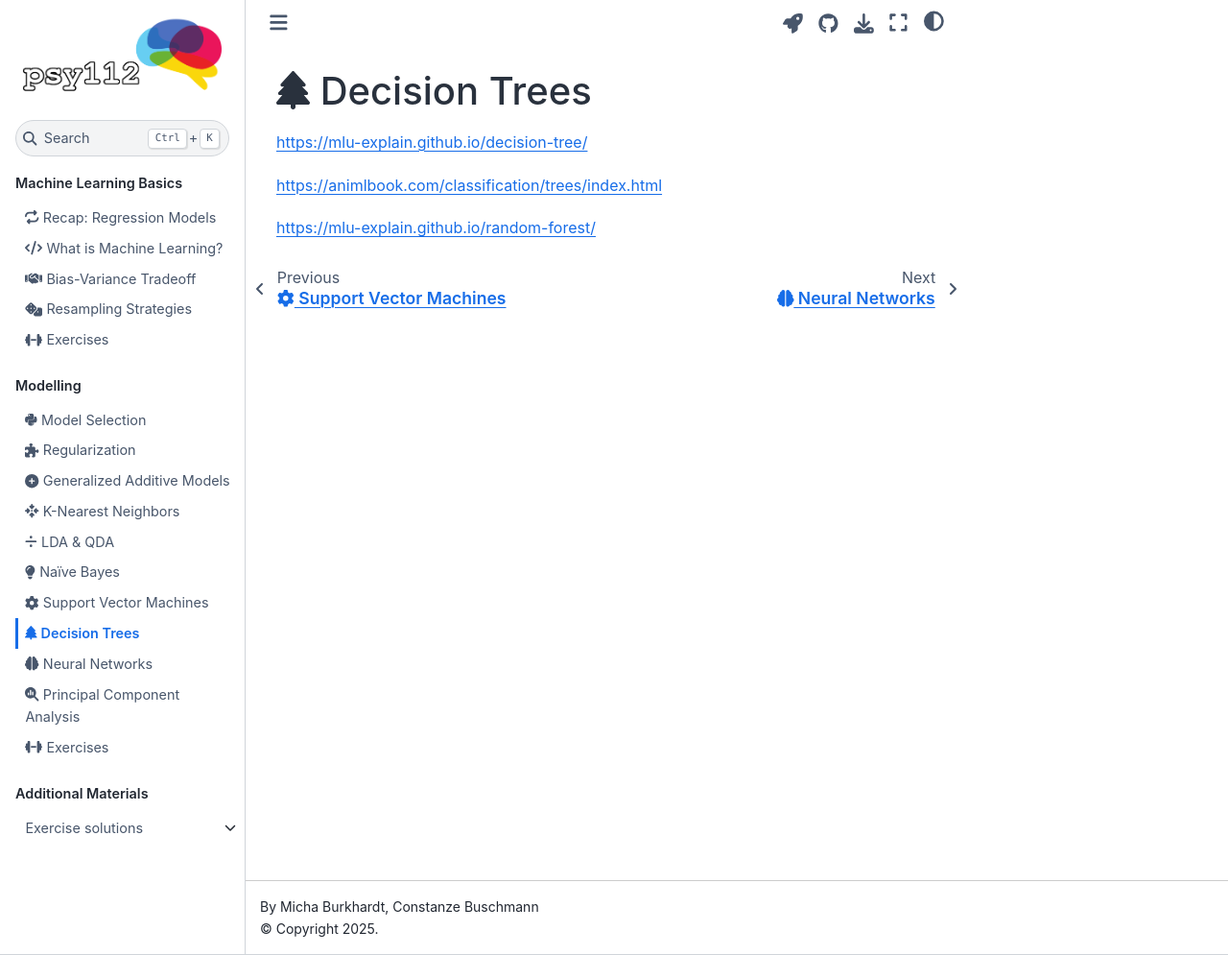
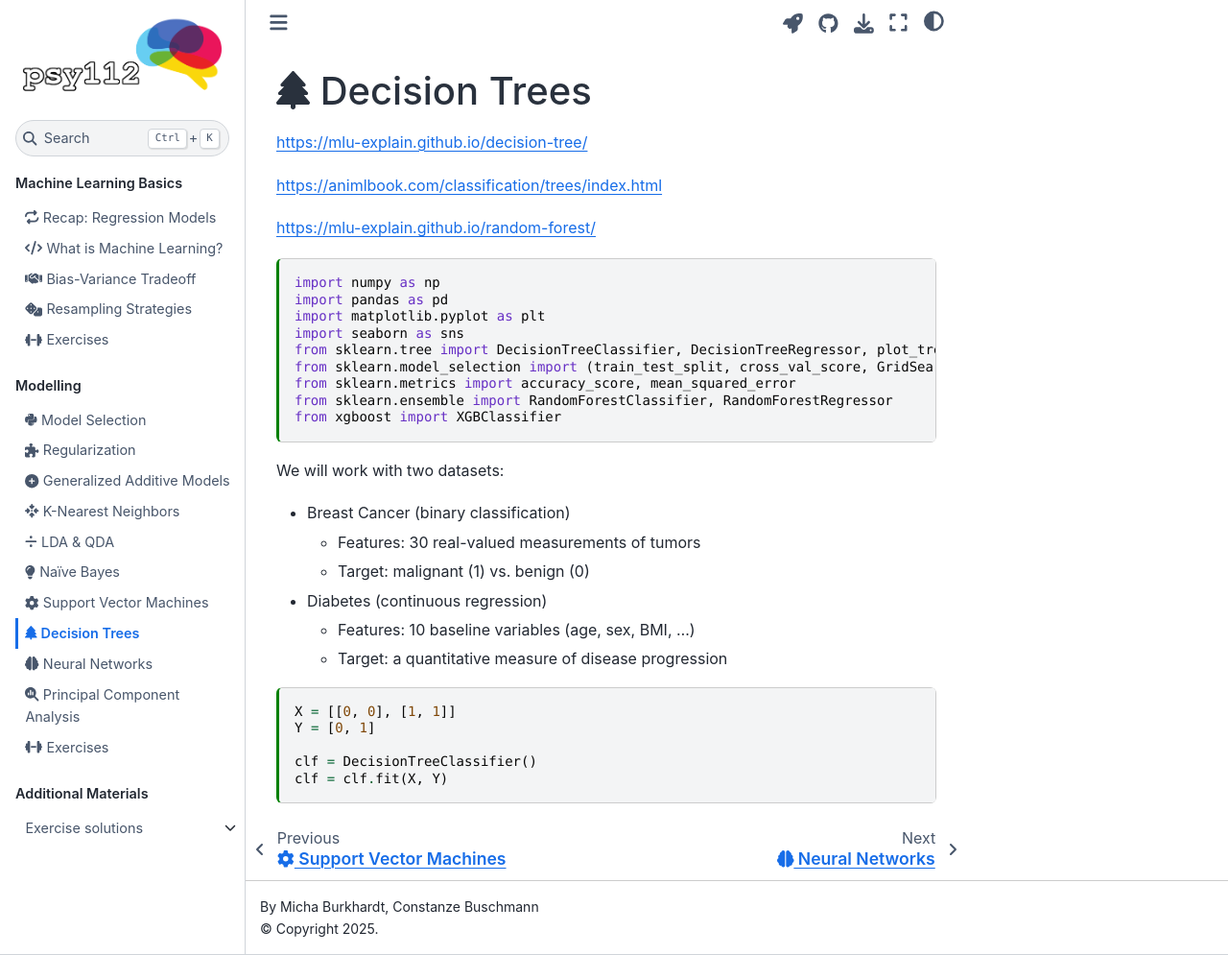
Before and after one commit to mibur1/psy112, a Jupyter Book: the page built from book/2_models/8_Trees.md, in a window 1280 px wide and 995 px high. Shown: the whole window at 96% size. Built offline with Jupyter Book 1.0.4 settings and Sphinx 7.4.7 and the Sphinx Book theme 1.1.4, drawn with Linux system fonts in a browser that asks for light colours; comment, search, counter and statistics services are not loaded.

Commit message:
initial preparation for decision trees

````diff
--- a/book/2_models/8_Trees.md
+++ b/book/2_models/8_Trees.md
@@ -22,3 +22,35 @@ https://mlu-explain.github.io/decision-tree/
 https://animlbook.com/classification/trees/index.html
 
 https://mlu-explain.github.io/random-forest/
+
+
+
+```{code-cell}ipython3
+import numpy as np
+import pandas as pd
+import matplotlib.pyplot as plt
+import seaborn as sns
+from sklearn.tree import DecisionTreeClassifier, DecisionTreeRegressor, plot_tree
+from sklearn.model_selection import (train_test_split, cross_val_score, GridSearchCV, RandomizedSearchCV, cross_validate, KFold)
+from sklearn.metrics import accuracy_score, mean_squared_error
+from sklearn.ensemble import RandomForestClassifier, RandomForestRegressor
+from xgboost import XGBClassifier
+```
+
+We will work with two datasets:
+
+- Breast Cancer (binary classification)
+  - Features: 30 real-valued measurements of tumors
+  - Target: malignant (1) vs. benign (0)
+- Diabetes (continuous regression)
+  - Features: 10 baseline variables (age, sex, BMI, …)
+  - Target: a quantitative measure of disease progression
+
+
+```{code-cell}ipython3
+X = [[0, 0], [1, 1]]
+Y = [0, 1]
+
+clf = DecisionTreeClassifier()
+clf = clf.fit(X, Y)
+```
--- a/requirements.txt
+++ b/requirements.txt
@@ -13,3 +14,4 @@ mlxtend
 patsy
 ipywidgets
 ISLP
+xgboost
````
Also changed, not shown: other parts of requirements.txt (+1 -0 lines), book/2_models/7_SVM.md (+10 -2 lines).
